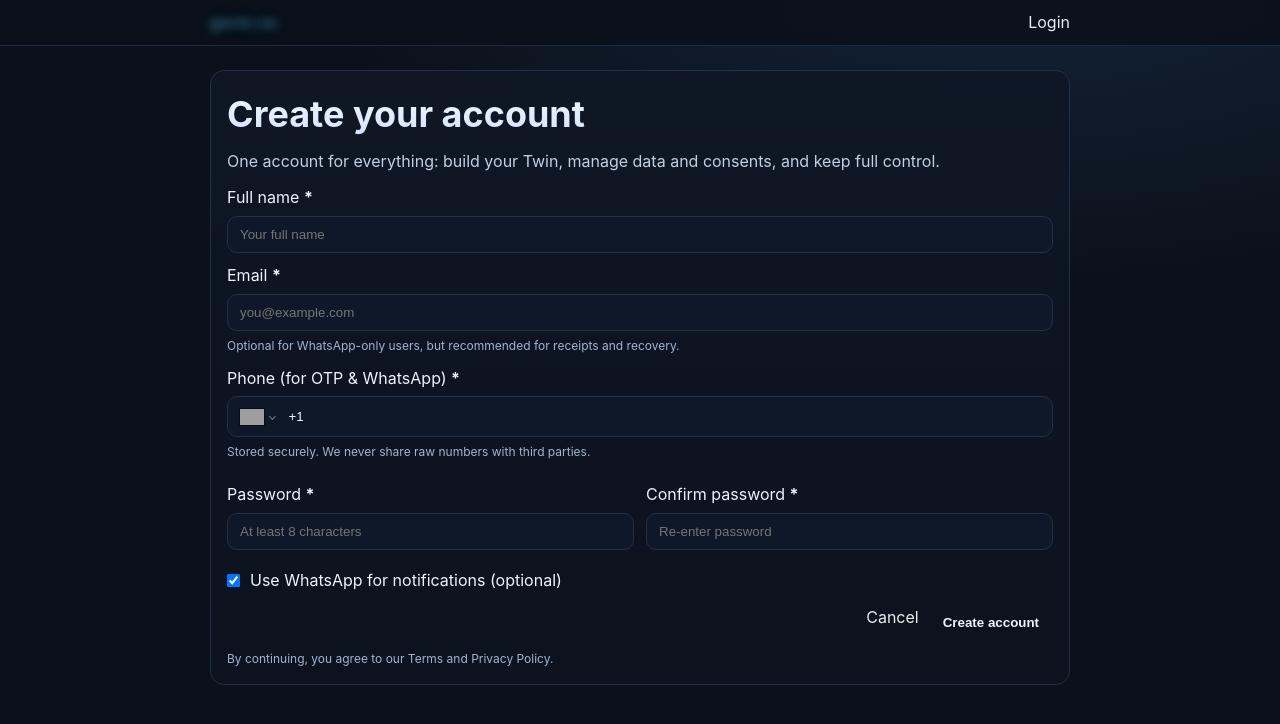
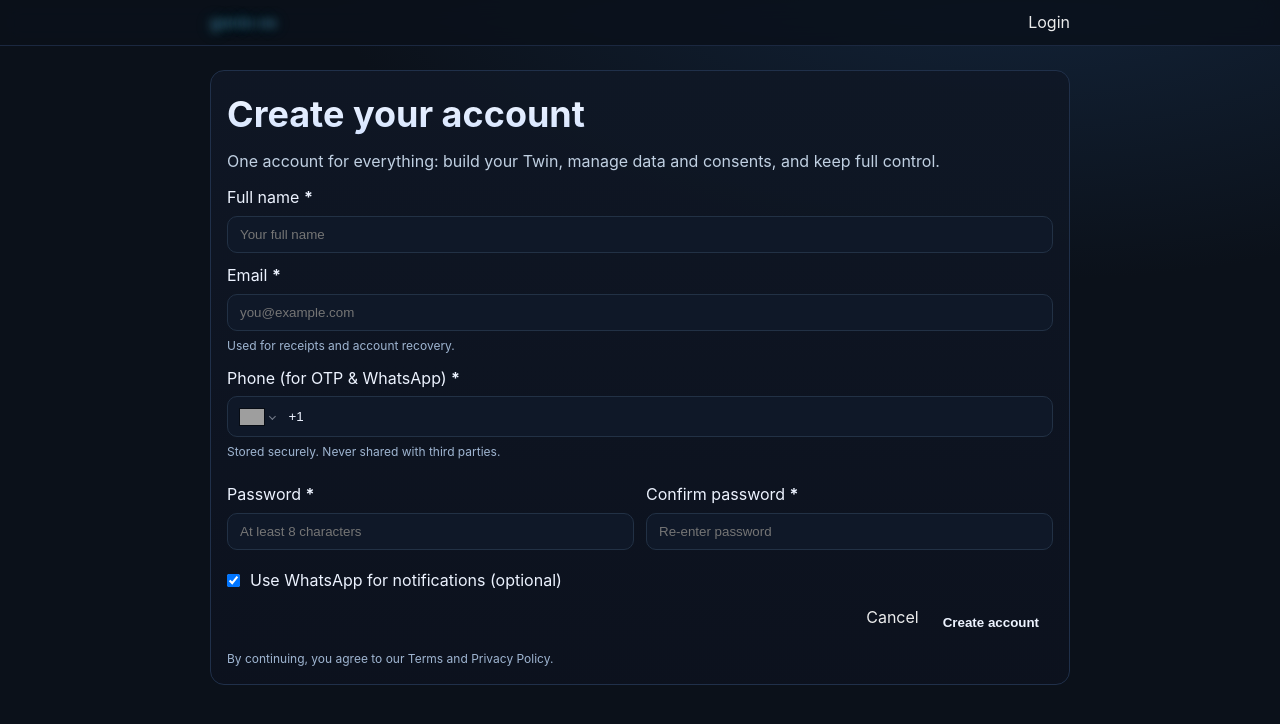
Before and after one commit to genio-ai/genio-os, a Next.js app: page /signup in a window 1280 px wide. Shown: the top 724 px of the page. Built offline with nearby package versions, Linux system fonts and the light colour scheme; grey boxes are pictures that could not be loaded.

Commit message:
Update signup.js

```diff
--- a/pages/signup.js
+++ b/pages/signup.js
@@ -2,12 +2,12 @@ import { useState } from "react";
 import Head from "next/head";
 import Link from "next/link";
 import PhoneInput, { isValidPhoneNumber } from "react-phone-number-input";
-import "react-phone-number-input/style.css"; // why: brings minimal default styles for the input only
+import "react-phone-number-input/style.css";
 
 export default function Signup() {
   const [fullName, setFullName] = useState("");
   const [email, setEmail] = useState("");
-  const [phone, setPhone] = useState(""); // E.164 e.g. +905464210740
+  const [phone, setPhone] = useState(""); // E.164, e.g. +905464210740
   const [password, setPassword] = useState("");
   const [confirm, setConfirm] = useState("");
   const [useWA, setUseWA] = useState(true);
@@ -18,7 +18,6 @@ export default function Signup() {
     e.preventDefault();
     setErr("");
 
-    // simple client validation
     if (!fullName.trim()) return setErr("Full name is required.");
     if (!/^[^\s@]+@[^\s@]+\.[^\s@]+$/.test(email)) return setErr("Valid email is required.");
     if (!phone || !isValidPhoneNumber(phone)) return setErr("Valid phone number is required.");
@@ -27,11 +26,10 @@ export default function Signup() {
 
     try {
       setBusy(true);
-      // TODO: replace with your real API
+      // TODO: replace with real API call (POST /api/auth/signup)
       await new Promise((r) => setTimeout(r, 600));
-      // mock success -> go onboarding
       window.location.href = "/onboarding/personality";
-    } catch (e) {
+    } catch {
       setErr("Signup failed. Please try again.");
     } finally {
       setBusy(false);
@@ -48,9 +46,7 @@ export default function Signup() {
       <header className="hdr">
         <div className="container nav">
           <Link href="/" className="brand"><span className="brand-neon">genio os</span></Link>
-          <nav className="links">
-            <Link href="/login">Login</Link>
-          </nav>
+          <nav className="links"><Link href="/login">Login</Link></nav>
         </div>
       </header>
 
@@ -67,12 +63,11 @@ export default function Signup() {
           <label className="field">
             <span>Email <b>*</b></span>
             <input type="email" value={email} onChange={(e)=>setEmail(e.target.value)} placeholder="you@example.com" required />
-            <small className="hint">Optional for WhatsApp-only users, but recommended for receipts and recovery.</small>
+            <small className="hint">Used for receipts and account recovery.</small>
           </label>
 
           <label className="field">
             <span>Phone (for OTP & WhatsApp) <b>*</b></span>
-            {/* Why: PhoneInput covers ALL countries with their calling codes; no manual list */}
             <div className="phone-wrap">
               <PhoneInput
                 placeholder="Enter phone number"
@@ -83,7 +78,7 @@ export default function Signup() {
                 withCountryCallingCode
               />
             </div>
-            <small className="hint">Stored securely. We never share raw numbers with third parties.</small>
+            <small className="hint">Stored securely. Never shared with third parties.</small>
           </label>
 
           <div className="grid">
@@ -111,9 +106,7 @@ export default function Signup() {
             </button>
           </div>
 
-          <p className="tos">
-            By continuing, you agree to our <a href="/terms">Terms</a> and <a href="/privacy">Privacy Policy</a>.
-          </p>
+          <p className="tos">By continuing, you agree to our <a href="/terms">Terms</a> and <a href="/privacy">Privacy Policy</a>.</p>
         </form>
       </main>
 
@@ -148,12 +141,13 @@ export default function Signup() {
         .btn.ghost{background:#0f1828; border-style:dashed}
         .alert{border:1px solid #5b2330; background:#1a0f14; color:#ffd6df; padding:10px 12px; border-radius:10px; margin:8px 0}
         .tos{color:#9fb5d1; font-size:12px; margin-top:10px}
-        /* react-phone-number-input minimal tune */
+        /* phone input minimal theming */
         .phone-wrap :global(.PhoneInput){background:#0f1828;border:1px solid #223145;border-radius:10px;padding:4px 8px}
         .phone-wrap :global(.PhoneInput input){background:transparent;border:none;outline:none;color:#edf3ff;padding:8px}
         .phone-wrap :global(.PhoneInputCountry){margin:4px 6px 4px 4px}
         .phone-wrap :global(.PhoneInputCountrySelect){background:#0f1828;color:#edf3ff}
       `}</style>
+
       <style jsx global>{`
         body{
           margin:0; font:16px/1.55 Inter, system-ui, -apple-system, Segoe UI, Roboto, Arial, sans-serif;
```
